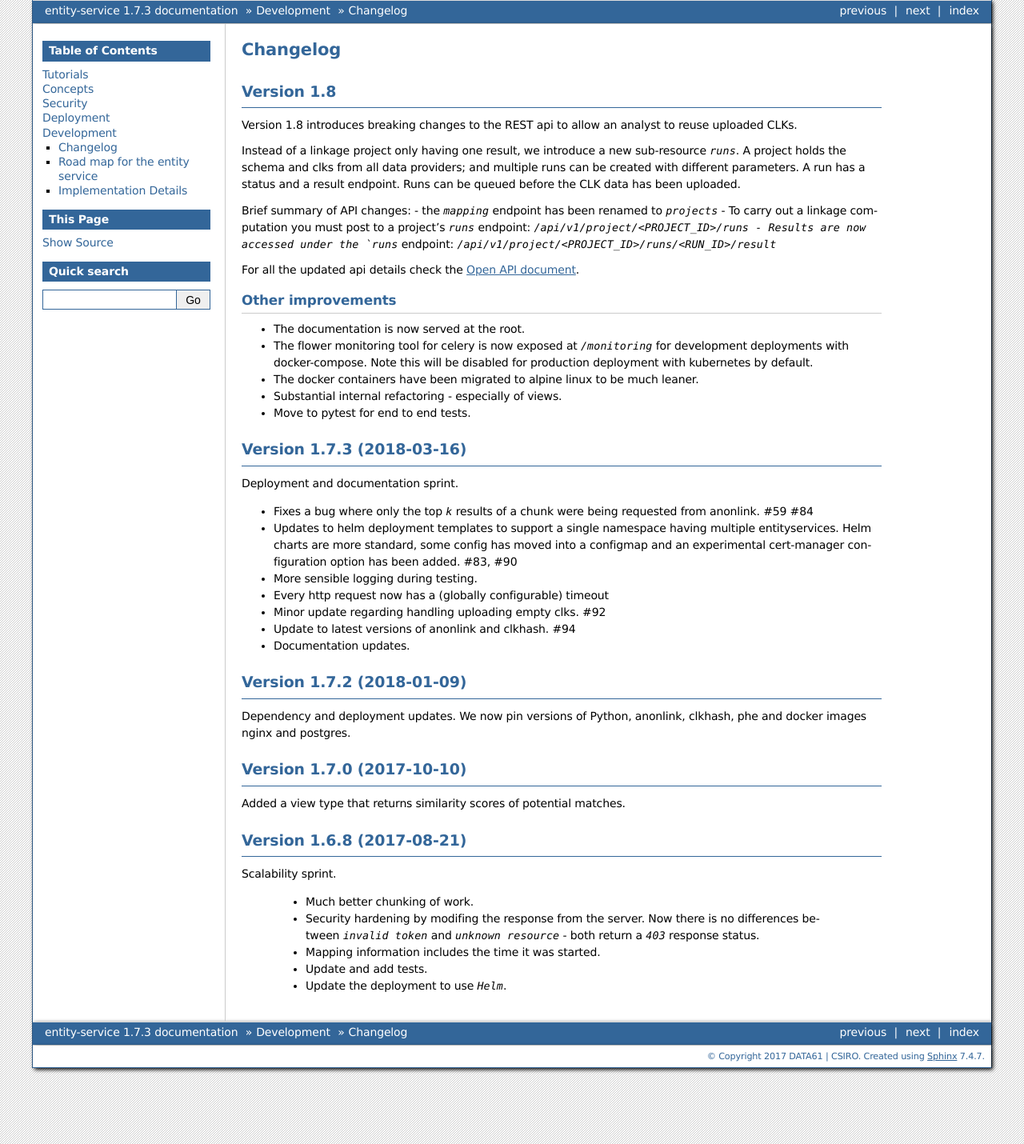
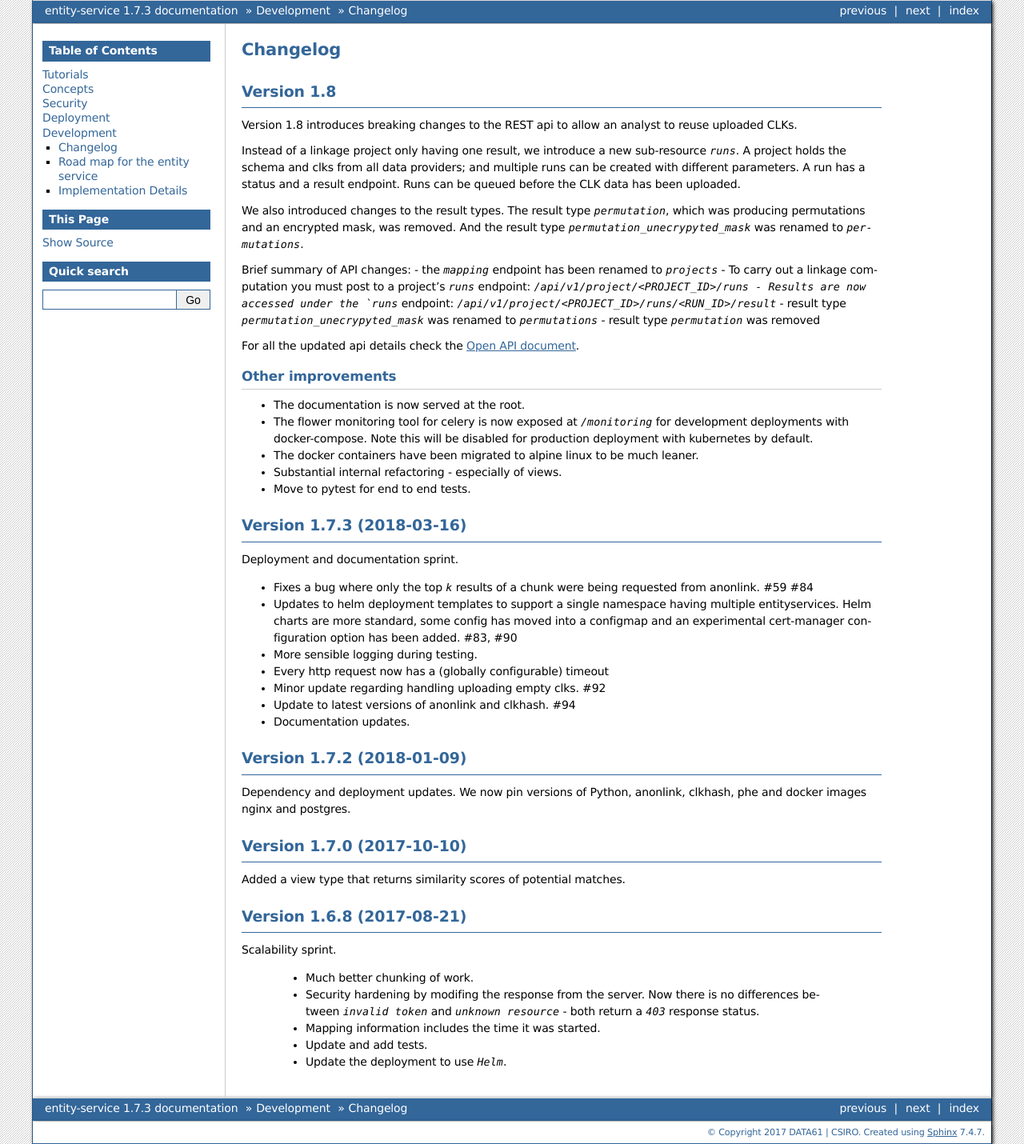
Before and after one commit to data61/anonlink-entity-service, a Sphinx documentation site: the page built from docs/changelog.rst, in a window 1280 px wide. Shown: the whole page at 80% size. Built offline with Sphinx 7.4.7, drawn with Linux system fonts in a browser that asks for light colours; formulas are drawn with MathJax 3.

Commit message:
added spiel about the introduced api changes

```diff
--- a/docs/changelog.rst
+++ b/docs/changelog.rst
@@ -13,10 +13,16 @@ Instead of a linkage project only having one result, we introduce a new sub-reso
 and clks from all data providers; and multiple runs can be created with different parameters. A run has a status and a
 result endpoint. Runs can be queued before the CLK data has been uploaded.
 
+We also introduced changes to the result types.
+The result type `permutation`, which was producing permutations and an encrypted mask, was removed.
+And the result type `permutation_unecrypyted_mask` was renamed to `permutations`.
+
 Brief summary of API changes:
 - the `mapping` endpoint has been renamed to `projects`
 - To carry out a linkage computation you must post to a project's `runs` endpoint: `/api/v1/project/<PROJECT_ID>/runs
 - Results are now accessed under the `runs` endpoint: `/api/v1/project/<PROJECT_ID>/runs/<RUN_ID>/result`
+- result type `permutation_unecrypyted_mask` was renamed to `permutations`
+- result type `permutation` was removed
 
 For all the updated api details check the `Open API document <./api.html>`_.
 
```
